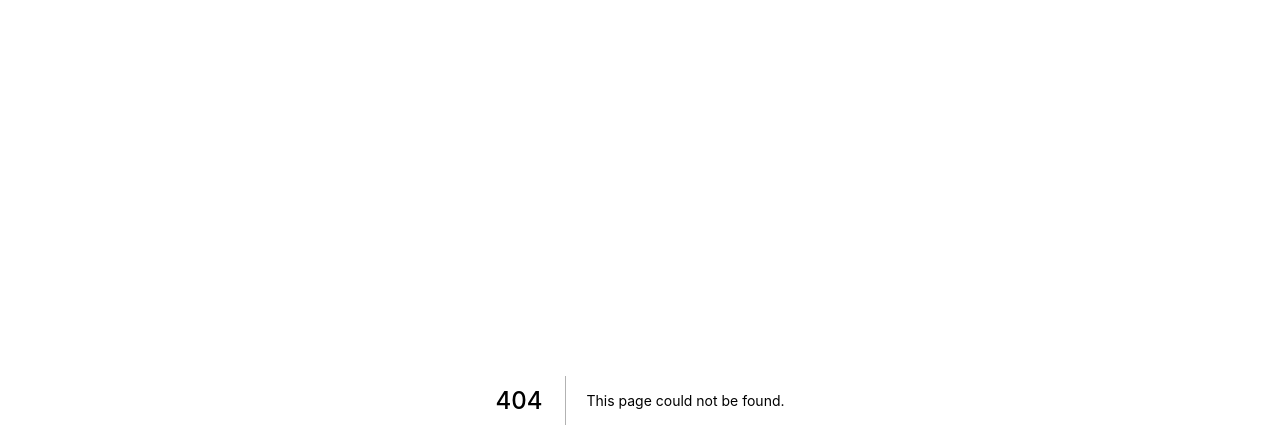
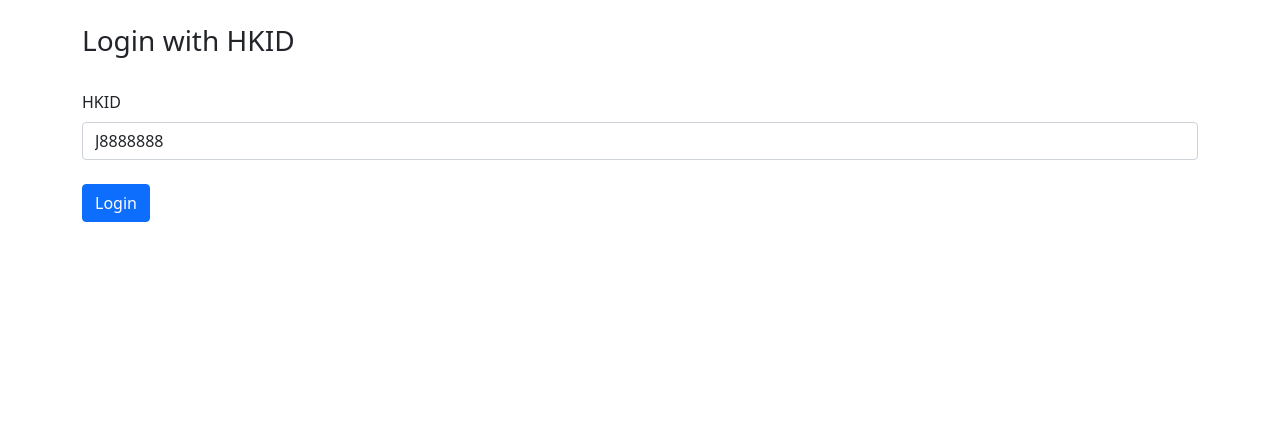
Before and after one commit to 19Site/online-voting-system, a Next.js app in the folder frontend/: page /login in a window 1280 px wide. Before the commit this address had no page. Shown: the top 448 px of the page. Built offline with nearby package versions, Linux system fonts and the light colour scheme.

Commit message:
Updated frontend

```diff
--- /dev/null
+++ b/frontend/context/context.js
@@ -0,0 +1,4 @@
+import React, { useState, useContext } from 'react';
+
+// context
+export const Context = React.createContext();
--- a/frontend/package.json
+++ b/frontend/package.json
@@ -14,6 +14,7 @@
     "bootstrap": "^5.1.3",
     "moment": "^2.29.3",
     "next": "12.1.6",
+    "qs": "^6.10.3",
     "react": "18.1.0",
     "react-dom": "18.1.0",
     "sweetalert2": "^11.4.10"
--- a/frontend/pages/_app.js
+++ b/frontend/pages/_app.js
@@ -3,15 +3,29 @@ import 'bootstrap/dist/css/bootstrap.css';
 
 import Head from 'next/head';
 
-import Layout from '../components/layout';
+import React, { useState, useContext } from 'react';
 
+import { Context } from '../context/context';
+
+// my app
 function MyApp({ Component, pageProps }) {
 
+	// session
+	const [session, setSession] = useState({
+
+		userId: undefined
+	});
+
+	// get layout
 	const getLayout = Component.getLayout || ((page) => page);
 
+	// render
 	return getLayout(
 
-		<>
+		<Context.Provider
+
+			value={{ session, setSession }}
+		>
 
 			<Head>
 
@@ -25,7 +39,7 @@ function MyApp({ Component, pageProps }) {
 			</Head>
 
 			<Component {...pageProps} />
-		</>
+		</Context.Provider>
 	);
 }
 
--- a/frontend/pages/index.js
+++ b/frontend/pages/index.js
@@ -23,14 +23,13 @@ export default function Page() {
 
 		router.replace({
 
-			pathname: '/campaigns'
+			pathname: '/login'
 		});
 	}, [router.isReady]);
 
 	// render
 	return (
 
-		<div className='container'>
-		</div>
+		<></>
 	);
 }
--- /dev/null
+++ b/frontend/pages/login.js
@@ -0,0 +1,127 @@
+import Head from 'next/head';
+
+import Image from 'next/image';
+
+import { useContext, useEffect, useState } from 'react';
+
+import Axios from 'axios';
+
+import Swal from 'sweetalert2';
+
+import { useRouter } from 'next/router';
+
+import { Context } from '../context/context';
+
+export default function Page() {
+
+	// R
+	const R = useContext(Context);
+
+	// router
+	const router = useRouter();
+
+	// hkid
+	const [hkid, setHkid] = useState('J8888888');
+
+	/**
+	 * do login
+	 */
+	const doLogin = async () => {
+
+		// get campaigns
+		const res = await Axios.post('/api/v1/actions/do-login', {
+
+			hkid: hkid
+		});
+
+		// data
+		const data = res.data;
+
+		// error
+		if (!data.ok) {
+
+			// error
+			return Swal.fire({
+
+				icon: 'error',
+
+				title: 'Error',
+
+				text: data.error
+			});
+		}
+
+		// get user
+		const user = data.user;
+
+		// set session
+		R.setSession({
+
+			...R.session,
+
+			userId: user.id
+		});
+
+		// redirect
+		router.replace({
+
+			pathname: '/campaigns'
+		});
+	};
+
+	// render
+	return (
+
+		<div className='container'>
+
+			<div className='row mt-4'>
+
+				<div className='col'>
+
+					<div className='h3'>
+
+						Login with HKID
+					</div>
+				</div>
+			</div>
+
+			<div className='row'>
+
+				<div className='col'>
+
+					<div className='mt-4'>
+
+						<label className='form-label'>
+
+							HKID
+						</label>
+
+						<input
+
+							className='form-control'
+
+							type='text'
+
+							value={hkid}
+
+							onChange={evt => setHkid(evt.target.value)}
+						/>
+					</div>
+
+					<div className='mt-4'>
+
+						<button
+
+							className='btn btn-primary'
+
+							onClick={evt => doLogin()}
+						>
+
+							Login
+						</button>
+					</div>
+				</div>
+			</div>
+		</div>
+	);
+}
```
Also changed, not shown: frontend/pages/campaigns/index.js (+87 -5 lines), 1 other file (tests, documents, lock files or other folders).
